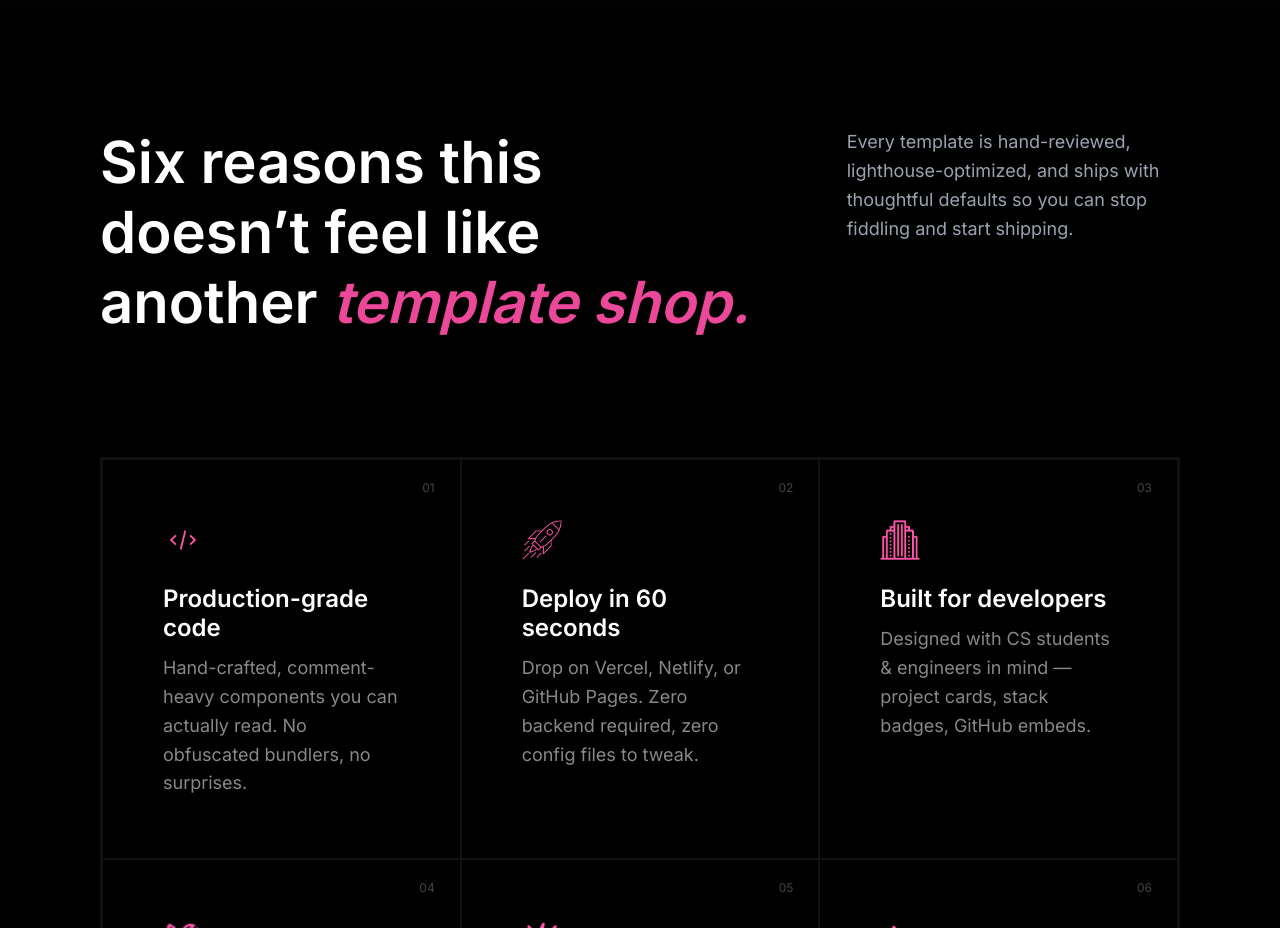
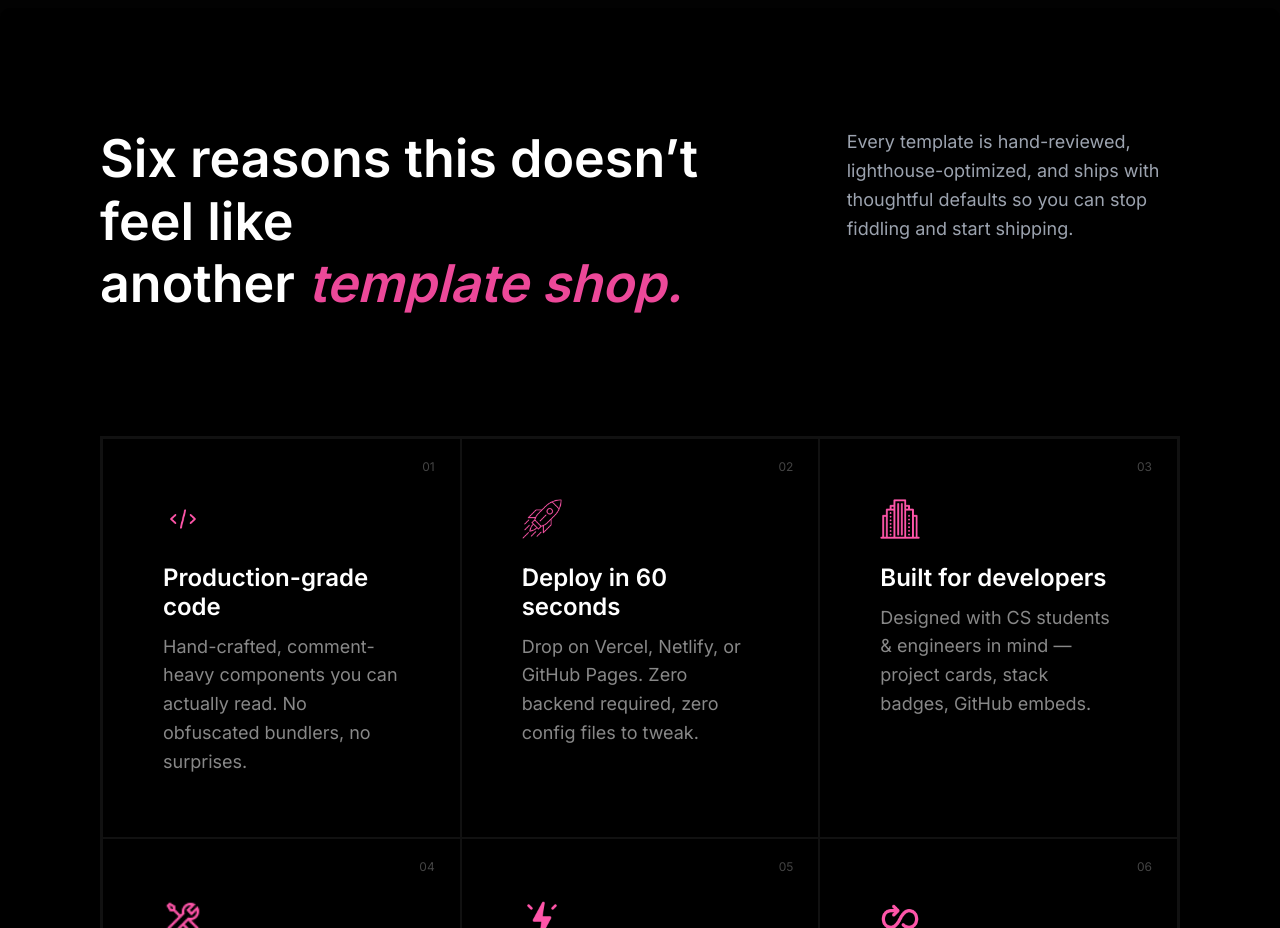
Before and after one commit to YugShah1510/PortX, a React (Vite) app in the folder Port_X/: page / in a window 1280 px wide. Shown: the part 980-1908 px from the top of the page. Built offline with nearby package versions, Linux system fonts and the light colour scheme.

Commit message:
Update Features.css

```diff
--- a/Port_X/src/components/Features.css
+++ b/Port_X/src/components/Features.css
@@ -23,7 +23,7 @@
 
 
 .features-heading {
-  font-size: 58px;
+  font-size: 52px;
   font-weight: 600;
   line-height: 1.2;
 }
```
